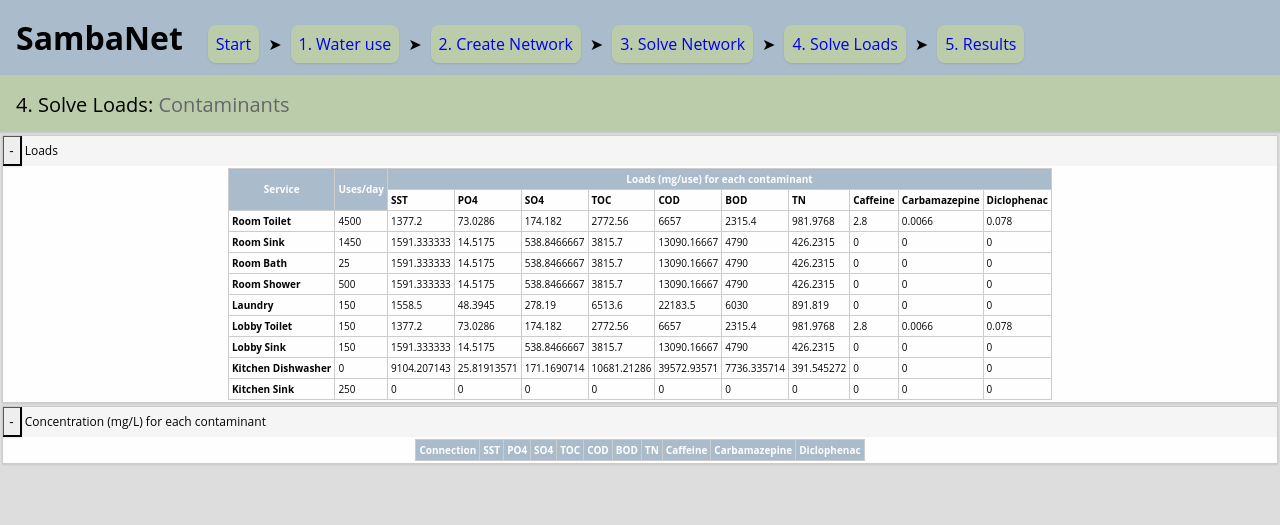
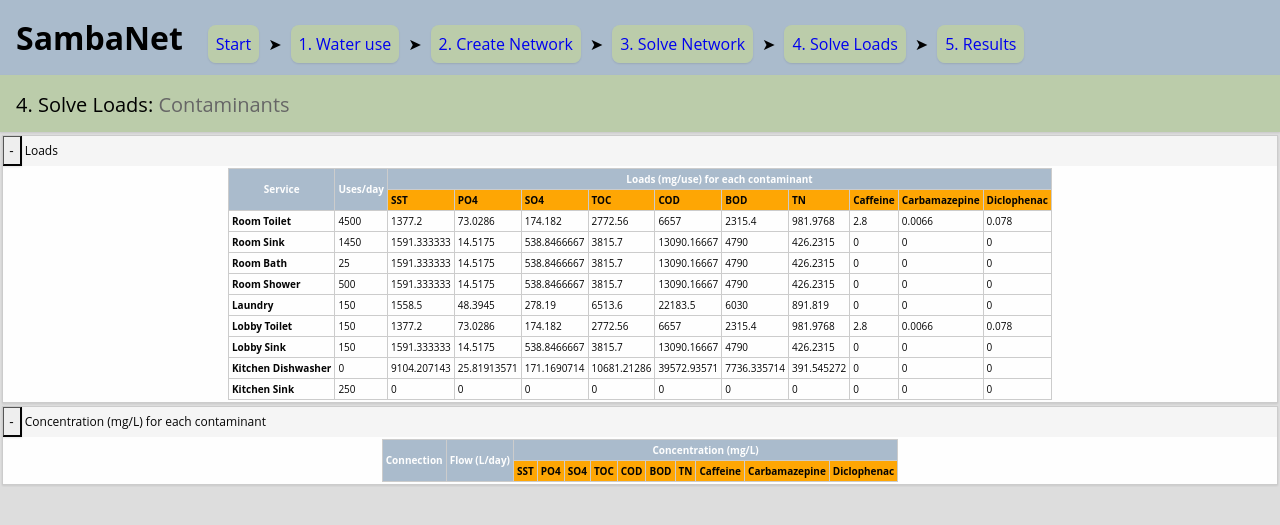
Before and after one commit to holalluis/demeaumed, a PHP site: page /loads.php in a window 1280 px wide. Shown: the top 525 px of the page. Run offline with PHP 8.4, Linux system fonts and the light colour scheme; lists and menus that the app fills with data are empty.

Commit message:
computing loads work in progress

```diff
--- a/graph.php
+++ b/graph.php
@@ -38,6 +38,9 @@
 			createGraph(gravetat)
 		}
 	</script>
+
+	<!--full-screen-btn-->
+	<button onclick=window.location='fullScreen.php' style=float:right>[ ]</button>
 </div>
 <!--main svg-->
 <svg width="700" height="600"></svg>
--- a/loads.php
+++ b/loads.php
@@ -33,7 +33,7 @@
 				var newRow=table.insertRow(-1)
 				for(var contaminant in Loads[node].contaminants)
 				{
-					newRow.insertCell(-1).innerHTML="<b>"+contaminant+"</b>";
+					newRow.insertCell(-1).outerHTML="<td style=background:orange><b>"+contaminant+"</b></td>";
 				}
 				break;
 			}
@@ -59,12 +59,16 @@
 		{
 			var table=document.querySelector('#concentrations');
 
-			//add headers for contaminants
+			//add flow header
+			var newRow=table.insertRow(-1);
+			newRow.insertCell(-1).outerHTML="<th rowspan=2 colspan=3>Connection</th>";
+			newRow.insertCell(-1).outerHTML="<th rowspan=2>Flow (L/day)</th>"
+			newRow.insertCell(-1).outerHTML="<th colspan=11>Concentration (mg/L)</th>"
+			//add contaminant headers
+			var newRow=table.insertRow(-1);
 			for(var node in Loads) {
-				var newRow=table.insertRow(-1)
-				newRow.insertCell(-1).outerHTML="<th colspan=3>Connection</th>";
 				for(var contaminant in Loads[node].contaminants) {
-					newRow.insertCell(-1).outerHTML="<th><b>"+contaminant+"</b></th>";
+					newRow.insertCell(-1).outerHTML="<td style=background:orange><b>"+contaminant+"</b></td>";
 				}
 				break;
 			}
@@ -73,10 +77,16 @@
 			{
 				var from = Connections[i].from;
 				var to = Connections[i].to;
+				var flow = Connections[i].flow;
+
+				//connection
 				var newRow=table.insertRow(-1);
-				newRow.insertCell(-1).innerHTML=from;
+				newRow.insertCell(-1).outerHTML="<td style=text-align:right>"+from+"</td>";
 				newRow.insertCell(-1).innerHTML="&rarr;"
 				newRow.insertCell(-1).innerHTML=to;
+
+				//flow
+				newRow.insertCell(-1).innerHTML=flow;
 			}
 		}
 	</script>
```
Also changed, not shown: calcLoads.js (+9 -11 lines).
